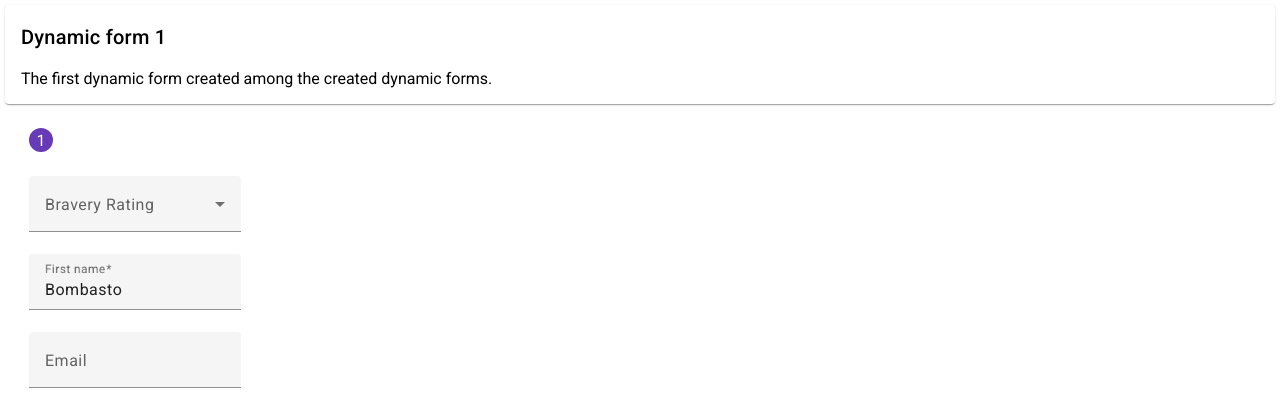
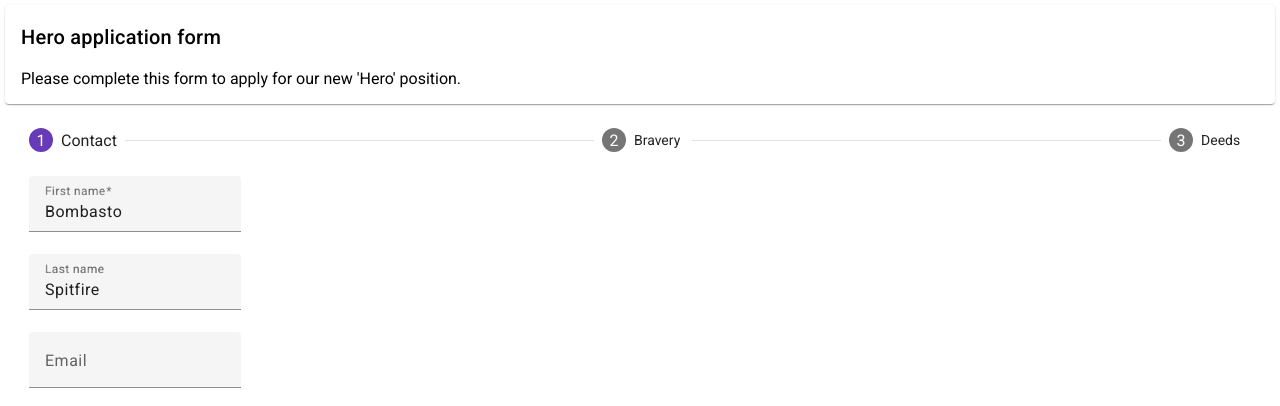
Before and after one commit to MattKuhn123/dynamic-form, an Angular app: page / in a window 1280 px wide. Shown: the top 406 px of the page. Built offline with nearby package versions, Linux system fonts and the light colour scheme.

Commit message:
checkbox, radiobutton

```diff
--- a/src/app/app.module.ts
+++ b/src/app/app.module.ts
@@ -6,8 +6,10 @@ import { BrowserAnimationsModule } from '@angular/platform-browser/animations';
 import { ServiceWorkerModule } from '@angular/service-worker';
 
 import { MatCardModule } from '@angular/material/card';
+import { MatCheckboxModule } from '@angular/material/checkbox';
 import { MatFormFieldModule } from '@angular/material/form-field';
 import { MatInputModule } from '@angular/material/input';
+import { MatRadioModule } from '@angular/material/radio';
 import { MatSelectModule } from '@angular/material/select';
 import { MatStepperModule } from '@angular/material/stepper';
 
@@ -26,8 +28,10 @@ import { DynamicFormComponent } from './dynamic-form/dynamic-form.component';
     BrowserAnimationsModule,
     HttpClientModule,
     MatCardModule,
+    MatCheckboxModule,
     MatFormFieldModule,
     MatInputModule,
+    MatRadioModule,
     MatSelectModule,
     MatStepperModule,
     ReactiveFormsModule,
--- a/src/app/dynamic-form/dynamic-form-question.component.ts
+++ b/src/app/dynamic-form/dynamic-form-question.component.ts
@@ -7,18 +7,45 @@ import { DynamicFormQuestion } from './dynamic-form-question.model';
   selector: 'app-dynamic-question',
   template: `
     <div *ngIf="!hidden" [formGroup]="form">
-      <mat-form-field appearance="fill">
-        <mat-label [attr.for]="question.key">{{ question.label }}</mat-label>
-        <div [ngSwitch]="question.controlType">
-          <input matInput *ngSwitchCase="'textbox'" [formControlName]="question.key" [id]="question.key" [type]="question.type" />
-          <mat-select *ngSwitchCase="'dropdown'" [id]="question.key" [formControlName]="question.key">
-            <mat-option *ngFor="let opt of question.options" [value]="opt.key"> {{ opt.value }} </mat-option>
-          </mat-select>
+      <div [ngSwitch]="question.controlType">
+
+        <div *ngSwitchCase="'textarea'">
+          <mat-form-field appearance="fill">
+            <mat-label [attr.for]="question.key">{{ question.label }}</mat-label>
+            <textarea matInput [formControlName]="question.key" [id]="question.key" matInput></textarea>
+          </mat-form-field>
         </div>
-      </mat-form-field>
-      <div class="errorMessage" *ngIf="!isValid">
-        {{ question.label }} is required
+
+        <div *ngSwitchCase="'textbox'">
+          <mat-form-field appearance="fill">
+            <mat-label [attr.for]="question.key">{{ question.label }}</mat-label>
+            <input matInput [formControlName]="question.key" [id]="question.key" [type]="question.type" />
+          </mat-form-field>
+        </div>
+
+        <div *ngSwitchCase="'dropdown'">
+          <mat-form-field appearance="fill">
+            <mat-label [attr.for]="question.key">{{ question.label }}</mat-label>
+            <mat-select [id]="question.key" [formControlName]="question.key">
+              <mat-option *ngFor="let opt of question.options" [value]="opt.key"> {{ opt.value }} </mat-option>
+            </mat-select>
+          </mat-form-field>
+        </div>
+
+        <div *ngSwitchCase="'checkbox'">
+          <mat-label [attr.for]="question.key">{{ question.label }}</mat-label><br />
+          <mat-checkbox [formControlName]="question.key" [id]="question.key"></mat-checkbox>
+        </div>
+
+        <div *ngSwitchCase="'radio'">
+          <mat-label [attr.for]="question.key">{{ question.label }}</mat-label><br />
+          <mat-radio-group [id]="question.key">
+            <mat-radio-button *ngFor="let opt of question.options" [value]="opt.key"> {{ opt.value }} </mat-radio-button>
+          </mat-radio-group>
+        </div>
       </div>
+
+      <mat-error *ngIf="!isValid">{{ question.label }} is required</mat-error>
     </div>
   `
 })
--- a/src/app/dynamic-form/dynamic-form.component.ts
+++ b/src/app/dynamic-form/dynamic-form.component.ts
@@ -21,8 +21,10 @@ import { DynamicForm } from './dynamic-form.model';
 
     <form (ngSubmit)="onSubmit()" [formGroup]="formGroup">
       <mat-stepper formArrayName="formArray">
+
         <div *ngFor="let section of sections; let i = index">
           <mat-step *ngIf="!hidden(section)" formGroupName="{{ i }}" [stepControl]="getFormGroupInArray(i)">
+            <ng-template matStepLabel>{{section.title}}</ng-template>
             <div *ngFor="let question of section.questions" class="form-row">
               <app-dynamic-question [question]="question" [form]="getFormGroupInArray(i)"></app-dynamic-question>
             </div>
--- a/src/assets/data/forms.json
+++ b/src/assets/data/forms.json
@@ -1,27 +1,15 @@
 {
   "forms": [
     {
-      "title": "Dynamic form 1",
-      "description": "The first dynamic form created among the created dynamic forms.",
+      "title": "Hero application form",
+      "description": "Please complete this form to apply for our new 'Hero' position.",
       "sections":[
         {
-          "key": "1",
-          "title": "Basic",
+          "key": "0",
+          "title": "Contact",
           "dependsOn": [],
-          "description": "Basic information",
+          "description": "Contact information",
           "questions": [
-            {
-                "controlType": "dropdown",
-                "dependsOn": [ ],
-                "key": "brave",
-                "label": "Bravery Rating",
-                "options": [
-                  { "key": "solid", "value": "Solid" },
-                  { "key": "great", "value": "Great" },
-                  { "key": "good", "value": "Good" },
-                  { "key": "unproven", "value": "Unproven" }
-                ]
-            },
             {
               "controlType": "textbox",
               "dependsOn": [ ],
@@ -34,12 +22,7 @@
             },
             {
               "controlType": "textbox",
-                "dependsOn": [
-                  {
-                    "key": "brave",
-                    "value": "solid"
-                  }
-                ],
+              "dependsOn": [ ],
               "key": "lastName",
               "label": "Last name",
               "required": false,
@@ -56,16 +39,10 @@
           ]
         },
         {
-          "key": "2",
-          "title": "Basic - 0",
-          "dependsOn": [
-            {
-              "step": 0,
-              "key": "firstName",
-              "value": "Matt"
-            }
-          ],
-          "description": "Basic info - 0",
+          "key": "1",
+          "title": "Bravery",
+          "dependsOn": [ ],
+          "description": "Bravery information",
           "questions": [
             {
                 "controlType": "dropdown",
@@ -78,6 +55,49 @@
                   { "key": "good", "value": "Good" },
                   { "key": "unproven", "value": "Unproven" }
                 ]
+            },
+            {
+              "controlType": "textarea",
+              "dependsOn": [
+                {
+                  "key": "brave",
+                  "value": "solid"
+                }
+              ],
+              "key": "explain",
+              "label": "What makes your bravery 'solid'?",
+              "required": false,
+              "type": "textarea",
+              "value": ""
+            }
+          ]
+        },
+        {
+          "key": "2",
+          "title": "Deeds",
+          "description": "What have you done?",
+          "dependsOn": [ ],
+          "questions": [
+            {
+              "controlType": "radio",
+              "dependsOn": [ ],
+              "key": "saved",
+              "label": "How many citizens have you saved?",
+              "options": [
+                { "key": "0", "value": "None" },
+                { "key": "10", "value": "Up to 10" },
+                { "key": "50", "value": "Up to 50" },
+                { "key": "500", "value": "Up to 500" }
+              ]
+            },
+            {
+              "controlType": "checkbox",
+              "dependsOn": [ ],
+              "key": "collateral",
+              "label": "Have you ever caused collateral damage?",
+              "required": false,
+              "type": "checkbox",
+              "value": ""
             }
           ]
         }
```
Lines whose indentation alone changed are shown as unchanged.
